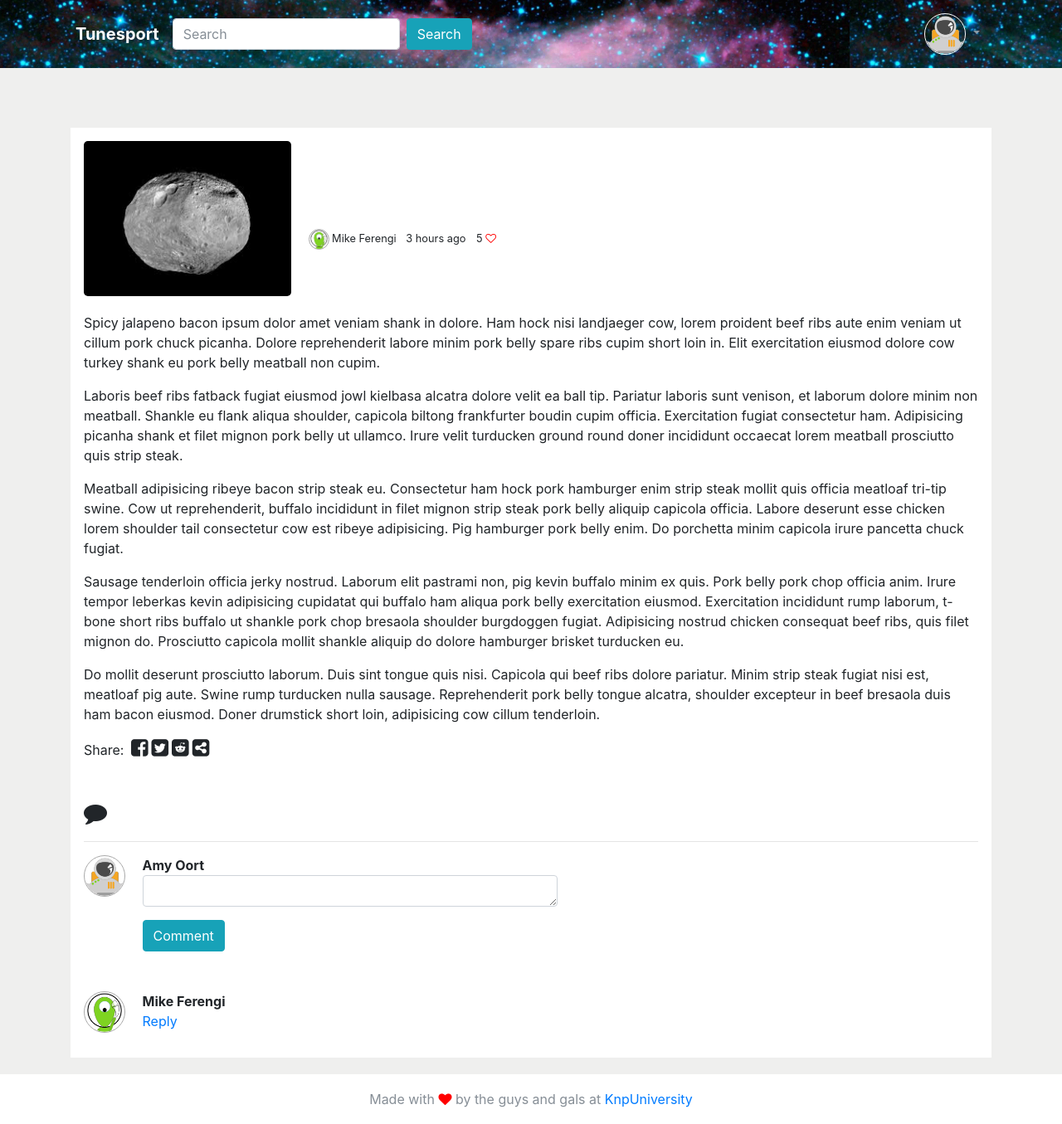
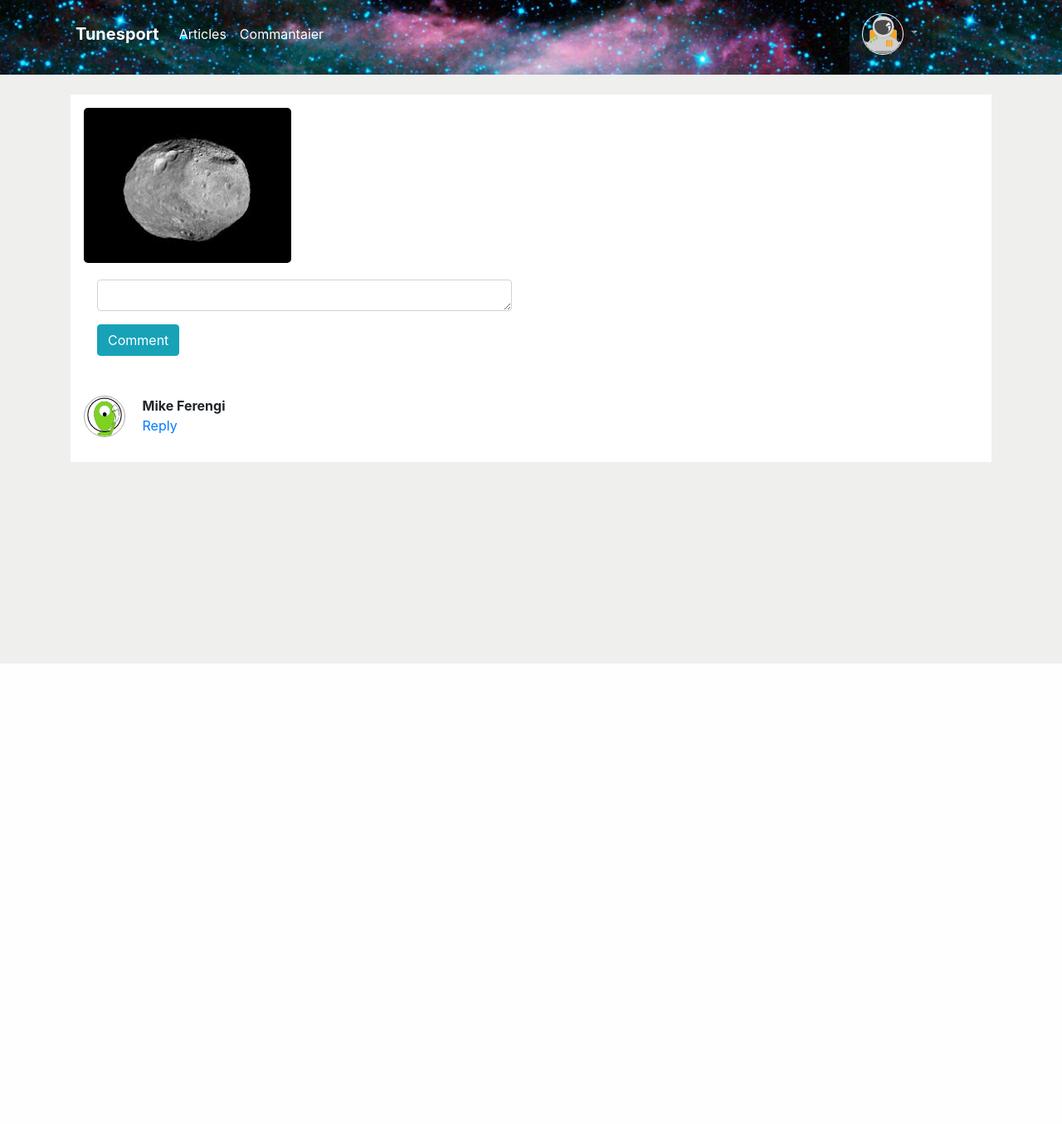
Before and after one commit to aminezk24/test, a Symfony app: template symfony/Tunesport/templates/article/show.html.twig in a window 1280 px wide. Shown: the whole page at 83% size. After the commit the page ends 800 px from the top, so only its background shows below. Run offline with Twig, Linux system fonts and the light colour scheme; the template is opened without the code that fills it, so the values that code supplies are empty; some libraries are stand-ins or nearby versions.

Commit message:
FIX:Design

```diff
--- a/symfony/Tunesport/templates/article/_form.html.twig
+++ b/symfony/Tunesport/templates/article/_form.html.twig
@@ -1,4 +1,4 @@
 {{ form_start(form) }}
-    {{ form_widget(form) }}
-    <button class="btn">{{ button_label|default('Save') }}</button>
+{{ form_widget(form) }}
+<button class="btn btn-primary">{{ button_label|default('Save') }}</button>
 {{ form_end(form) }}
--- a/symfony/Tunesport/templates/article/show.html.twig
+++ b/symfony/Tunesport/templates/article/show.html.twig
@@ -10,60 +10,21 @@
 							<div class="show-article-title-container d-inline-block pl-3 align-middle">
 								<span class="show-article-title ">{{  article.titreArticle  }}</span>
 								<br>
-                                <span class="align-left article-details"><img class="article-author-img rounded-circle" src="{{ asset('images/alien-profile.png') }}"> Mike Ferengi </span>
-                                <span class="pl-2 article-details"> 3 hours ago</span>
-                                <span class="pl-2 article-details"> 5 <a href="#" class="fa fa-heart-o like-article"></a> </span>
 							</div>
 						</div>
 					</div>
 					<div class="row">
 						<div class="col-sm-12">
 							<div class="article-text">
-                                <p>Spicy jalapeno bacon ipsum dolor amet veniam shank in dolore. Ham hock nisi landjaeger cow,
-                                    lorem proident beef ribs aute enim veniam ut cillum pork chuck picanha. Dolore reprehenderit
-                                    labore minim pork belly spare ribs cupim short loin in. Elit exercitation eiusmod dolore cow
-                                    turkey shank eu pork belly meatball non cupim.</p>
-
-                                <p>Laboris beef ribs fatback fugiat eiusmod jowl kielbasa alcatra dolore velit ea ball tip. Pariatur
-                                    laboris sunt venison, et laborum dolore minim non meatball. Shankle eu flank aliqua shoulder,
-                                    capicola biltong frankfurter boudin cupim officia. Exercitation fugiat consectetur ham. Adipisicing
-                                    picanha shank et filet mignon pork belly ut ullamco. Irure velit turducken ground round doner incididunt
-                                    occaecat lorem meatball prosciutto quis strip steak.</p>
-
-                                <p>Meatball adipisicing ribeye bacon strip steak eu. Consectetur ham hock pork hamburger enim strip steak
-                                    mollit quis officia meatloaf tri-tip swine. Cow ut reprehenderit, buffalo incididunt in filet mignon
-                                    strip steak pork belly aliquip capicola officia. Labore deserunt esse chicken lorem shoulder tail consectetur
-                                    cow est ribeye adipisicing. Pig hamburger pork belly enim. Do porchetta minim capicola irure pancetta chuck
-                                    fugiat.</p>
-
-                                <p>Sausage tenderloin officia jerky nostrud. Laborum elit pastrami non, pig kevin buffalo minim ex quis. Pork belly
-                                    pork chop officia anim. Irure tempor leberkas kevin adipisicing cupidatat qui buffalo ham aliqua pork belly
-                                    exercitation eiusmod. Exercitation incididunt rump laborum, t-bone short ribs buffalo ut shankle pork chop
-                                    bresaola shoulder burgdoggen fugiat. Adipisicing nostrud chicken consequat beef ribs, quis filet mignon do.
-                                    Prosciutto capicola mollit shankle aliquip do dolore hamburger brisket turducken eu.</p>
-
-                                <p>Do mollit deserunt prosciutto laborum. Duis sint tongue quis nisi. Capicola qui beef ribs dolore pariatur.
-                                    Minim strip steak fugiat nisi est, meatloaf pig aute. Swine rump turducken nulla sausage. Reprehenderit pork
-                                    belly tongue alcatra, shoulder excepteur in beef bresaola duis ham bacon eiusmod. Doner drumstick short loin,
-                                    adipisicing cow cillum tenderloin.</p>
+								{{ article.descriptionArticle }}
 							</div>
 						</div>
 					</div>
 					<div class="row">
 						<div class="col-sm-12">
-                            <p class="share-icons mb-5"><span class="pr-1">Share:</span> <i class="pr-1 fa fa-facebook-square"></i><i class="pr-1 fa fa-twitter-square"></i><i class="pr-1 fa fa-reddit-square"></i><i class="pr-1 fa fa-share-alt-square"></i></p>
-                        </div>
-                    </div>
-                    <div class="row">
-                        <div class="col-sm-12">
-                            <h3><i class="pr-3 fa fa-comment"></i></h3>
-                            <hr>
-
 							<div class="row mb-5">
 								<div class="col-sm-12">
-                                    <img class="comment-img rounded-circle" src="{{ asset('images/astronaut-profile.png') }}">
 									<div class="comment-container d-inline-block pl-3 align-top">
-                                        <span class="commenter-name">Amy Oort</span>
 										<div class="form-group">
 											<textarea class="form-control comment-form" id="articleText" rows="1"></textarea>
 										</div>
@@ -71,7 +32,6 @@
 									</div>
 								</div>
 							</div>
-
 							<div class="row">
 								<div class="col-sm-12">
 									<img class="comment-img rounded-circle" src="{{ asset('images/alien-profile.png') }}">
@@ -79,12 +39,12 @@
 										<span class="commenter-name">Mike Ferengi</span>
 										<br>
 										<span class="comment"></span>
-                                        <p><a href="#">Reply</a></p>
+										<p>
+											<a href="#">Reply</a>
+										</p>
 									</div>
 								</div>
 							</div>
-
-
 						</div>
 					</div>
 				</div>
--- a/symfony/Tunesport/templates/base.html.twig
+++ b/symfony/Tunesport/templates/base.html.twig
@@ -2,7 +2,10 @@
 <html lang="en">
 
 	<head>
-    <title>{% block title %}Welcome to the Tunesport{% endblock %}</title>
+		<title>
+			{% block title %}Welcome to the Tunesport
+			{% endblock %}
+		</title>
 		<meta charset="utf-8">
 		<meta name="viewport" content="width=device-width, initial-scale=1, shrink-to-fit=no">
 
@@ -14,17 +17,20 @@
 	</head>
 
 	<body>
-<nav class="navbar navbar-expand-lg navbar-dark navbar-bg mb-5">
-    <a style="margin-left: 75px;" class="navbar-brand space-brand" href="#">Tunesport</a>
+		<nav class="navbar navbar-expand-lg navbar-dark navbar-bg pt-2 pb-3">
+			<a style="margin-left: 75px;" class="navbar-brand space-brand" href="/">Tunesport</a>
 			<button class="navbar-toggler" type="button" data-toggle="collapse" data-target="#navbarNavDropdown" aria-controls="navbarNavDropdown" aria-expanded="false" aria-label="Toggle navigation">
 				<span class="navbar-toggler-icon"></span>
 			</button>
-    <div class="collapse navbar-collapse" id="navbarNavDropdown">
-
-        <form class="form-inline my-2 my-lg-0">
-            <input class="form-control mr-sm-2" type="search" placeholder="Search" aria-label="Search">
-            <button class="btn btn-info my-2 my-sm-0" type="submit">Search</button>
-        </form>
+			<ul class="navbar-nav mr-auto">
+				<li class="nav-item">
+					<a style="color: #fff;" class="nav-link" href="/article">Articles</a>
+				</li>
+				<li class="nav-item">
+					<a style="color: #fff;" class="nav-link" href="/commentaires">Commantaier</a>
+				</li>
+			</ul>
+			<div class="collapse navbar-collapse" id="navbarNavDropdown" style="margin-right: 75px;">
 				<ul class="navbar-nav ml-auto">
 					<li class="nav-item dropdown" style="margin-right: 75px;">
 						<a class="nav-link dropdown-toggle" href="http://example.com" id="navbarDropdownMenuLink" data-toggle="dropdown" aria-haspopup="true" aria-expanded="false">
@@ -40,13 +46,11 @@
 			</div>
 		</nav>
 
-{% block body %}{% endblock %}
-
-<footer class="footer">
-    <div class="container text-center">
-        <span class="text-muted">Made with <i class="fa fa-heart" style="color: red;"></i> by the guys and gals at <a href="https://knpuniversity.com">KnpUniversity</a></span>
+		{% block body %}
+			<div class='container-full pt-5 '>
+				<h1>Lorem Ipsum is simply dummy text of the printing and typesetting industry.</h1>
 			</div>
-</footer>
+		{% endblock %}
 
 
 		{% block javascripts %}
--- a/symfony/Tunesport/templates/commentaires/_form.html.twig
+++ b/symfony/Tunesport/templates/commentaires/_form.html.twig
@@ -1,4 +1,4 @@
 {{ form_start(form) }}
-    {{ form_widget(form) }}
-    <button class="btn">{{ button_label|default('Save') }}</button>
+{{ form_widget(form) }}
+<button class="btn btn-primary">{{ button_label|default('Save') }}</button>
 {{ form_end(form) }}
--- /dev/null
+++ b/symfony/Tunesport/templates/home/index.html.twig
@@ -0,0 +1 @@
+{% extends "base.html.twig"%}
```
Also changed, not shown: symfony/Tunesport/src/Controller/HomeController.php (added, +18 -0 lines), symfony/Tunesport/templates/article/edit.html.twig (+10 -6 lines), symfony/Tunesport/templates/article/index.html.twig (+17 -7 lines), symfony/Tunesport/templates/article/new.html.twig (+9 -4 lines), symfony/Tunesport/templates/commentaires/edit.html.twig (+10 -7 lines), symfony/Tunesport/templates/commentaires/index.html.twig (+17 -7 lines), symfony/Tunesport/templates/commentaires/new.html.twig (+9 -4 lines), 1 other file. Lines whose indentation alone changed are shown as unchanged.
